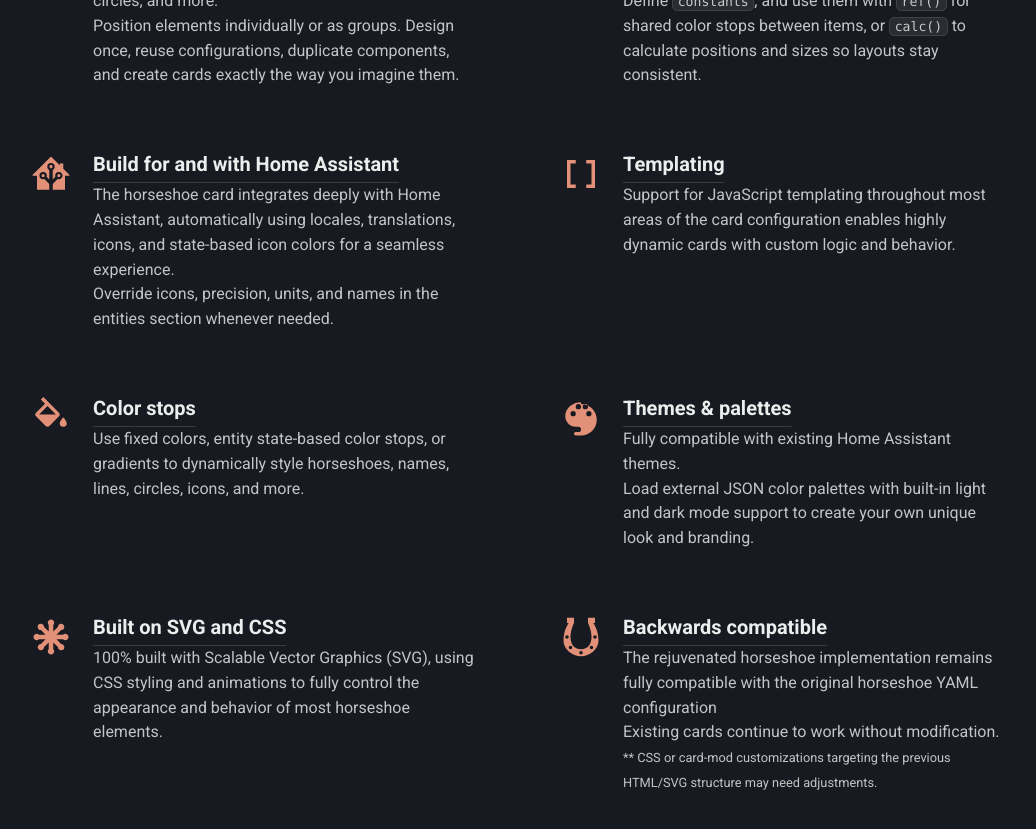
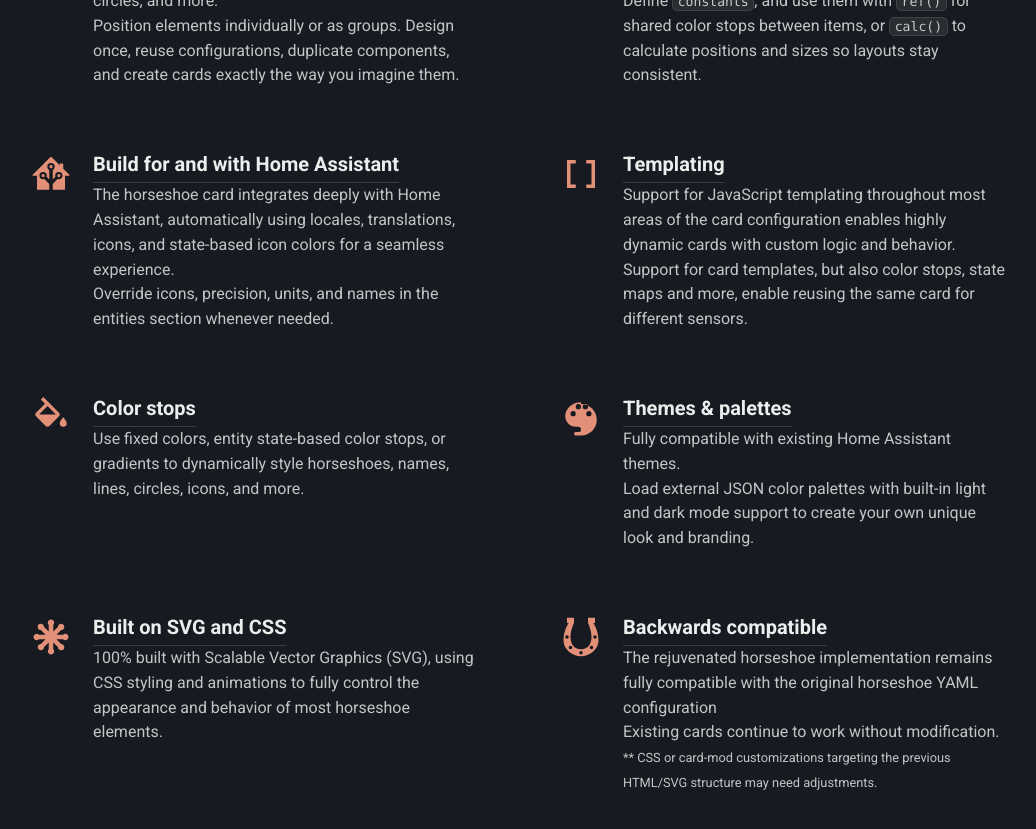
Before and after one commit to AmoebeLabs/flex-horseshoe-card, an MkDocs documentation site: the page built from docs/docs/index.md, in a window 1280 px wide and 900 px high, scrolled down 1326 px. Shown: the top 829 px of the window, without its empty margins (121-1157 px from the left). Built offline with MkDocs 1.6.1 and Material for MkDocs 9.7.7, drawn with Linux system fonts in a browser that asks for light colours; comment, search, counter and statistics services are not loaded.

Commit message:
Update home page

```diff
--- a/docs/overrides/home-fhs-new.html
+++ b/docs/overrides/home-fhs-new.html
@@ -824,6 +824,7 @@
         <div class="fhs-feature__body">
           <h3 class="fhs-feature__title">Templating</h3>
           <span>Support for JavaScript templating throughout most areas of the card configuration enables highly dynamic cards with custom logic and behavior.</span>
+          <span>Support for card templates, but also color stops, state maps and more, enable reusing the same card for different sensors.</span>
         </div>
       </a>
 
```
